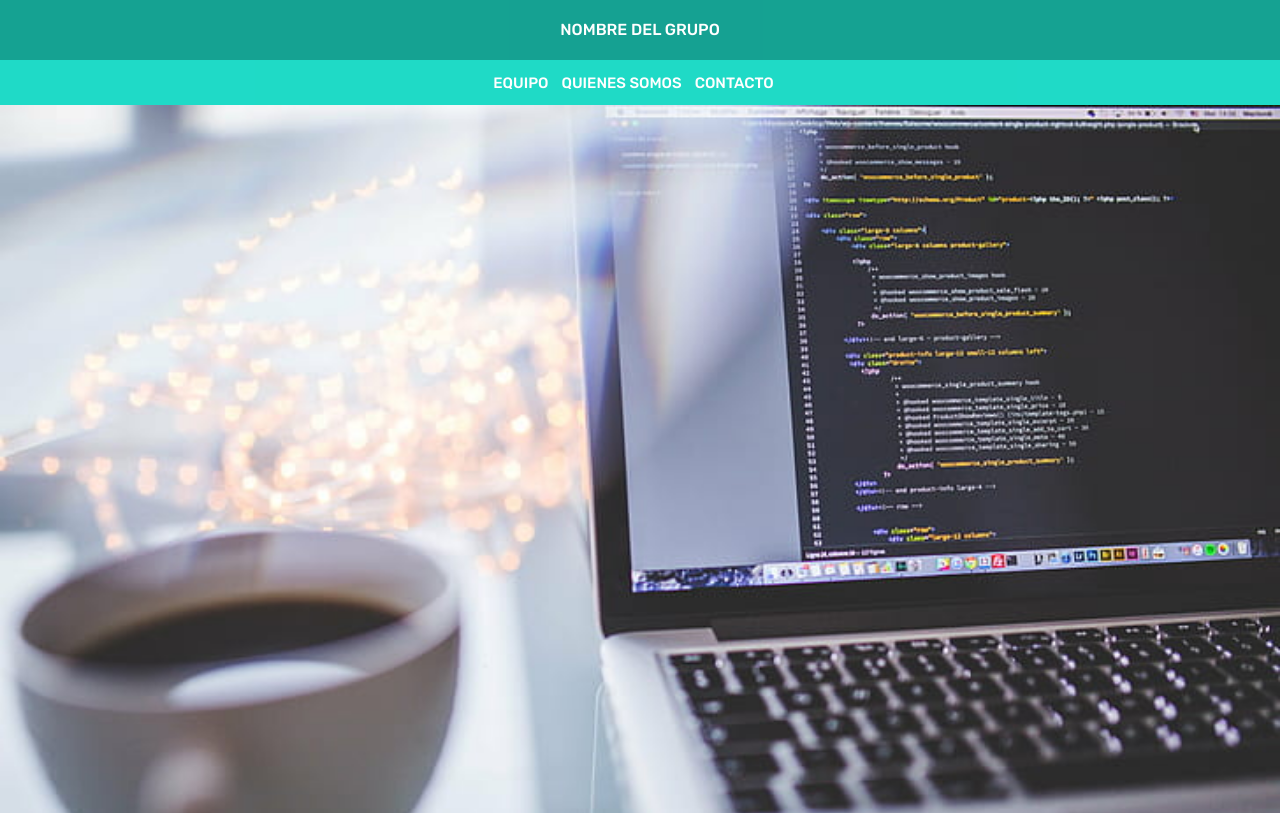
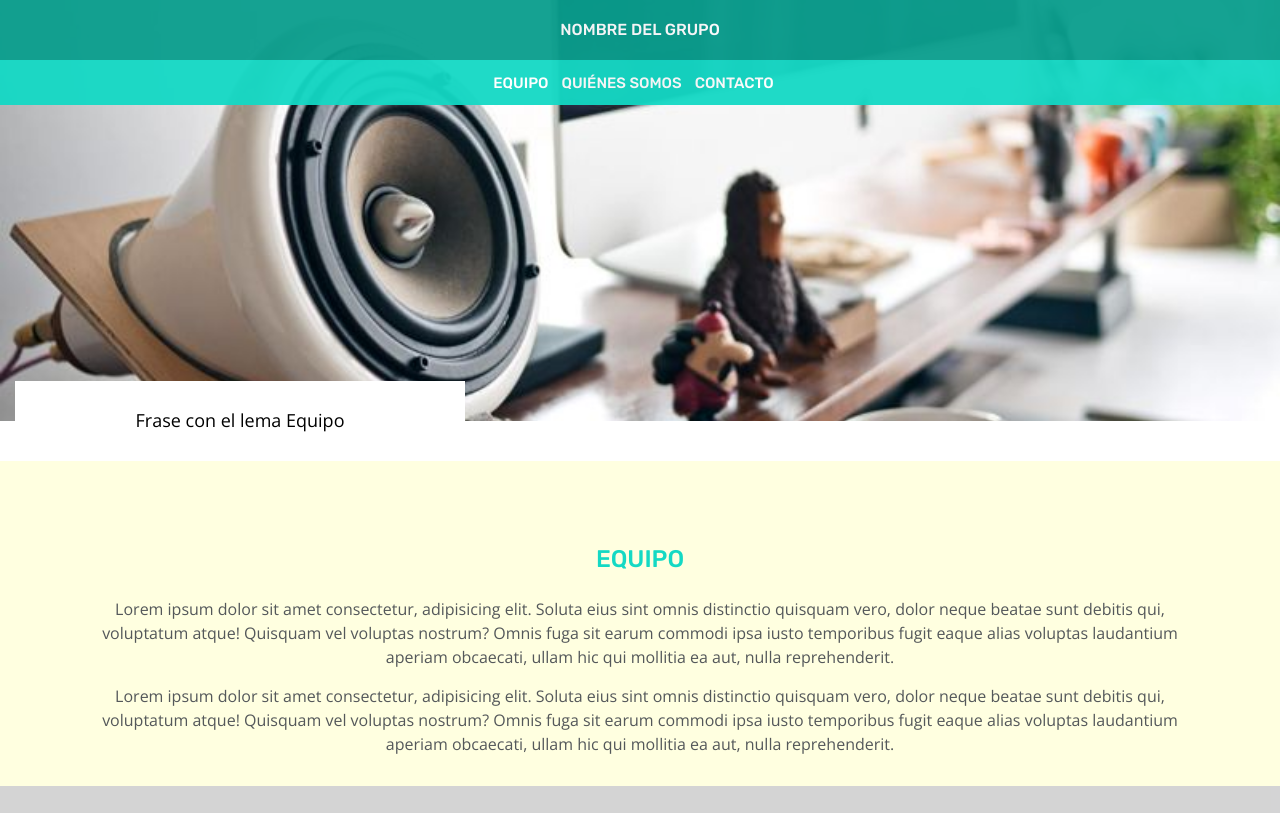
Before and after one commit to Adalab/project-promo-n-module-1-team-2, a plain HTML site: page index.html in a window 1280 px wide. Shown: the top 813 px of the page. Drawn offline with nearby package versions, Linux system fonts and the light colour scheme.

Commit message:
header changed

```diff
--- a/css/main.css
+++ b/css/main.css
@@ -194,6 +194,11 @@
 }
 /* CSS Header */
 
+.fixed-menu {
+  position: fixed;
+  z-index: 999;
+}
+
 .page-title {
   background-color: var(--primary-color);
   height: 60px;
@@ -207,6 +212,7 @@
 .header-title {
   font-size: var(--h1-font-size);
   font-family: var(--title-font);
+  font-weight: 500;
   color: var(--white-color);
   text-transform: uppercase;
 }
@@ -235,23 +241,30 @@
   text-transform: uppercase;
   text-decoration: none;
 }
-
+.hero {
+  display: flex;
+  flex-direction: column;
+  margin-bottom: -40px;
+}
 .hero-picture {
   width: 100vw;
 }
-header {
-  position: relative;
+.hero-image-container {
+  background: url(../assets/images/descarga.jpeg) center;
+  background-size: cover;
+  height: 421px;
 }
 .claim {
-  position: absolute;
-  width: 290px;
+  position: relative;
+  bottom: 40px;
   height: 80px;
-  background-color: pink;
+  background-color: white;
   display: flex;
   justify-content: center;
   align-items: center;
-  bottom: -45px;
-  right: 14px;
+  margin-left: 15px;
+  margin-right: 15px;
+  max-width: 450px;
 }
 
 .header-claim {
--- a/index.html
+++ b/index.html
@@ -1,5 +1,6 @@
 <!DOCTYPE html>
 <html lang="es">
+
 <head>
   <meta charset="UTF-8" />
   <meta http-equiv="X-UA-Compatible" content="IE=edge" />
@@ -7,55 +8,62 @@
   <title>Document</title>
   <link rel="stylesheet" href="css/reset.css" />
   <link rel="stylesheet" href="css/main.css" />
-    <link
-      rel="stylesheet"
-      href="https://pro.fontawesome.com/releases/v5.10.0/css/all.css"
-      integrity="sha384-AYmEC3Yw5cVb3ZcuHtOA93w35dYTsvhLPVnYs9eStHfGJvOvKxVfELGroGkvsg+p"
-      crossorigin="anonymous"
-    />
+  <link rel="stylesheet" href="https://pro.fontawesome.com/releases/v5.10.0/css/all.css"
+    integrity="sha384-AYmEC3Yw5cVb3ZcuHtOA93w35dYTsvhLPVnYs9eStHfGJvOvKxVfELGroGkvsg+p" crossorigin="anonymous" />
   <link rel="preconnect" href="https://fonts.googleapis.com" />
   <link rel="preconnect" href="https://fonts.gstatic.com" crossorigin />
-    <link
-      href="https://fonts.googleapis.com/css2?family=Open+Sans&family=Rubik:wght@500&display=swap"
-      rel="stylesheet"
-    />
+  <link href="https://fonts.googleapis.com/css2?family=Open+Sans&family=Rubik:wght@500&display=swap" rel="stylesheet" />
   <title>Equipo-2</title>
 </head>
 
 <body>
-    <header>
+
+
+  <header class="fixed-menu">
     <div class="page-title">
       <h1 class="header-title">Nombre del grupo</h1>
     </div>
     <nav class="header-nav">
       <ul class="header-ul">
-            <li >
+        <li>
           <a href="./index.html#team-section" class="header-item">Equipo</a>
         </li>
         <li>
-              <a href="./index.html#who-we-are" class="header-item">Quienes somos</a>
+          <a href="./index.html#who-we-are" class="header-item">Quiénes somos</a>
         </li>
         <li>
           <a href="./contact.html" class="header-item">Contacto</a>
         </li>
       </ul>
     </nav>
-        <img src="./assets/images/hero-image.jpg" class="hero-picture">
+  </header>
+  <section class="hero">
+    <div class="hero-image-container">
+    </div>
     <div class="claim">
       <h2 class="header-claim">Frase con el lema Equipo</h2>
     </div>
+  </section>
 
-      </header>
+
+
+
   <main>
     <section class="team">
       <div class="team-general">
         <div class="page-wrapper">
           <h2 id="team-section">EQUIPO</h2>
           <p class="text text-team">
-            Lorem ipsum dolor sit amet consectetur, adipisicing elit. Soluta eius sint omnis distinctio quisquam vero, dolor neque beatae sunt debitis qui, voluptatum atque! Quisquam vel voluptas nostrum? Omnis fuga sit earum commodi ipsa iusto temporibus fugit eaque alias voluptas laudantium aperiam obcaecati, ullam hic qui mollitia ea aut, nulla reprehenderit.
+            Lorem ipsum dolor sit amet consectetur, adipisicing elit. Soluta eius sint omnis distinctio quisquam vero,
+            dolor neque beatae sunt debitis qui, voluptatum atque! Quisquam vel voluptas nostrum? Omnis fuga sit earum
+            commodi ipsa iusto temporibus fugit eaque alias voluptas laudantium aperiam obcaecati, ullam hic qui
+            mollitia ea aut, nulla reprehenderit.
           </p>
           <p class="text text-team">
-            Lorem ipsum dolor sit amet consectetur, adipisicing elit. Soluta eius sint omnis distinctio quisquam vero, dolor neque beatae sunt debitis qui, voluptatum atque! Quisquam vel voluptas nostrum? Omnis fuga sit earum commodi ipsa iusto temporibus fugit eaque alias voluptas laudantium aperiam obcaecati, ullam hic qui mollitia ea aut, nulla reprehenderit.
+            Lorem ipsum dolor sit amet consectetur, adipisicing elit. Soluta eius sint omnis distinctio quisquam vero,
+            dolor neque beatae sunt debitis qui, voluptatum atque! Quisquam vel voluptas nostrum? Omnis fuga sit earum
+            commodi ipsa iusto temporibus fugit eaque alias voluptas laudantium aperiam obcaecati, ullam hic qui
+            mollitia ea aut, nulla reprehenderit.
           </p>
         </div>
       </div>
@@ -83,11 +91,7 @@
       <div class="page-wrapper">
         <h2 id="who-we-are">QUIÉNES SOMOS</h2>
         <div class="member member-1">
-          <img
-            src="../assets/images/portrait-1.jpg"
-            alt=""
-            class="profile-picture"
-          />
+          <img src="../assets/images/portrait-1.jpg" alt="" class="profile-picture" />
           <h2 class="profile-title">Soraya Alonso</h2>
           <p class="text">
             Lorem ipsum dolor sit amet consectetur adipisicing elit. Similique
@@ -116,11 +120,7 @@
           </nav>
         </div>
         <div class="member member-2">
-          <img
-            src="../assets/images/portrait-2.jpg"
-            alt=""
-            class="profile-picture"
-          />
+          <img src="../assets/images/portrait-2.jpg" alt="" class="profile-picture" />
           <h2 class="profile-title">Tania Martín</h2>
           <p class="text">
             Lorem ipsum dolor sit amet consectetur adipisicing elit. Similique
@@ -150,11 +150,7 @@
             </nav>
         </div>
         <div class="member member-3">
-          <img
-            src="../assets/images/portrait-3.jpg"
-            alt=""
-            class="profile-picture"
-          />
+          <img src="../assets/images/portrait-3.jpg" alt="" class="profile-picture" />
           <h2 class="profile-title">Ana Montegrifo</h2>
           <p class="text">
             Lorem ipsum dolor sit amet consectetur adipisicing elit. Similique
@@ -184,11 +180,7 @@
             </nav>
         </div>
         <div class="member member-4">
-          <img
-            src="../assets/images/portrait-4.jpg"
-            alt=""
-            class="profile-picture"
-          />
+          <img src="../assets/images/portrait-4.jpg" alt="" class="profile-picture" />
           <h2 class="profile-title">Natalia Ramírez</h2>
           <p class="text">
             Lorem ipsum dolor sit amet consectetur adipisicing elit. Similique
@@ -231,19 +223,20 @@
 
       <p class="copy">Nombre del grupo &copy; 2021</p>
       <nav class="footer-nav">
-          <ul class="footer-ul footer-nav" >
-            <li >
-              <a class="footer-item"  href="./index.html#team-section">Equipo</a>
+        <ul class="footer-ul footer-nav">
+          <li>
+            <a class="footer-item" href="./index.html#team-section">Equipo</a>
           </li>
-            <li >
+          <li>
             <a class="footer-item" href="./index.html#who-we-are">Quienes somos</a>
           </li>
-            <li >
-              <a class="footer-item"  href="./contact.html">Contacto</a></li>
+          <li>
+            <a class="footer-item" href="./contact.html">Contacto</a></li>
         </ul>
       </nav>
       <img src="./assets/images/adalab_brand.png" alt="" class="adalab" />
     </div>
   </footer>
 </body>
+
 </html>
```
Also changed, not shown: assets/images/descarga.jpeg (added), 1 other file. Lines whose indentation alone changed are shown as unchanged.
